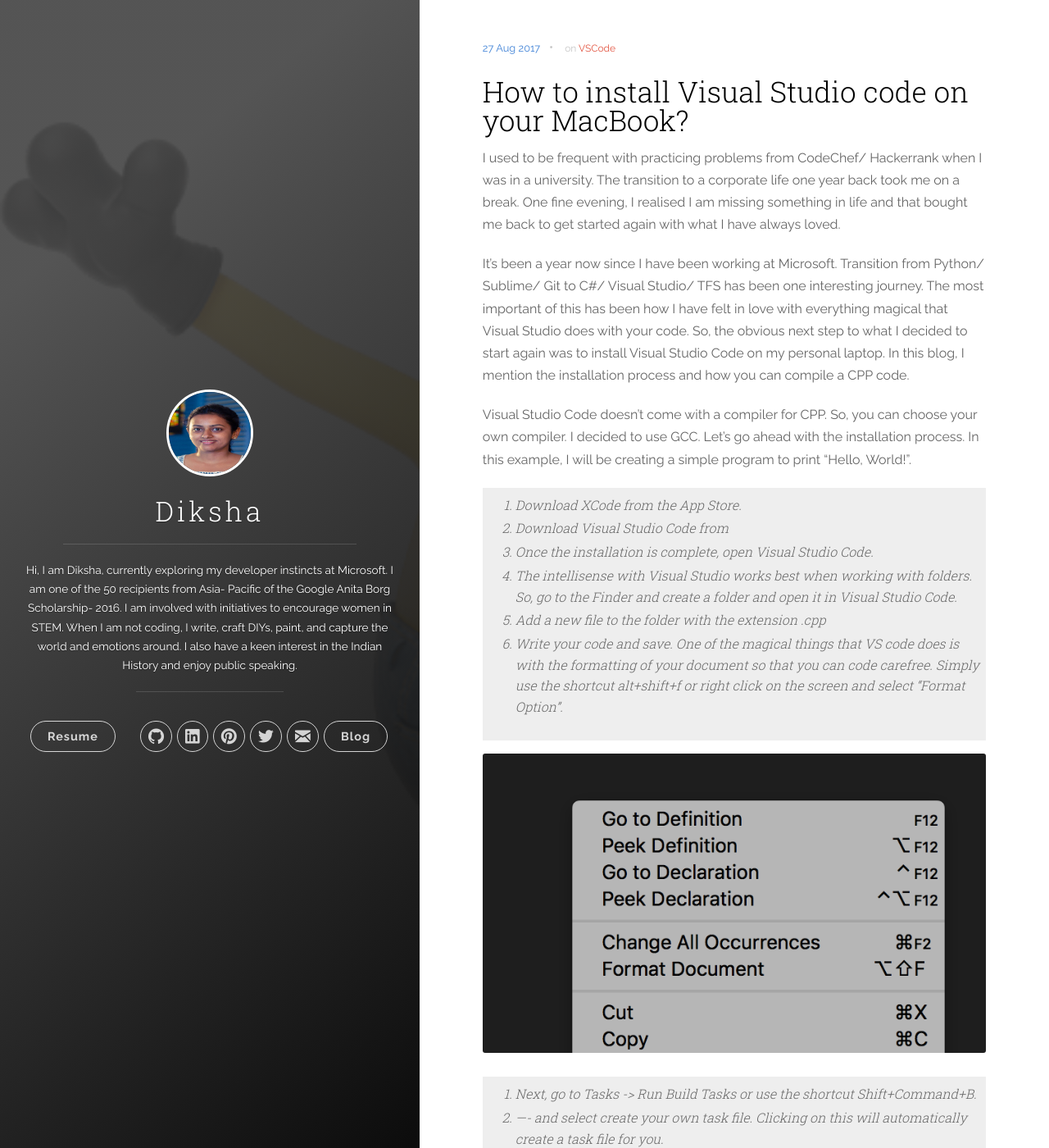
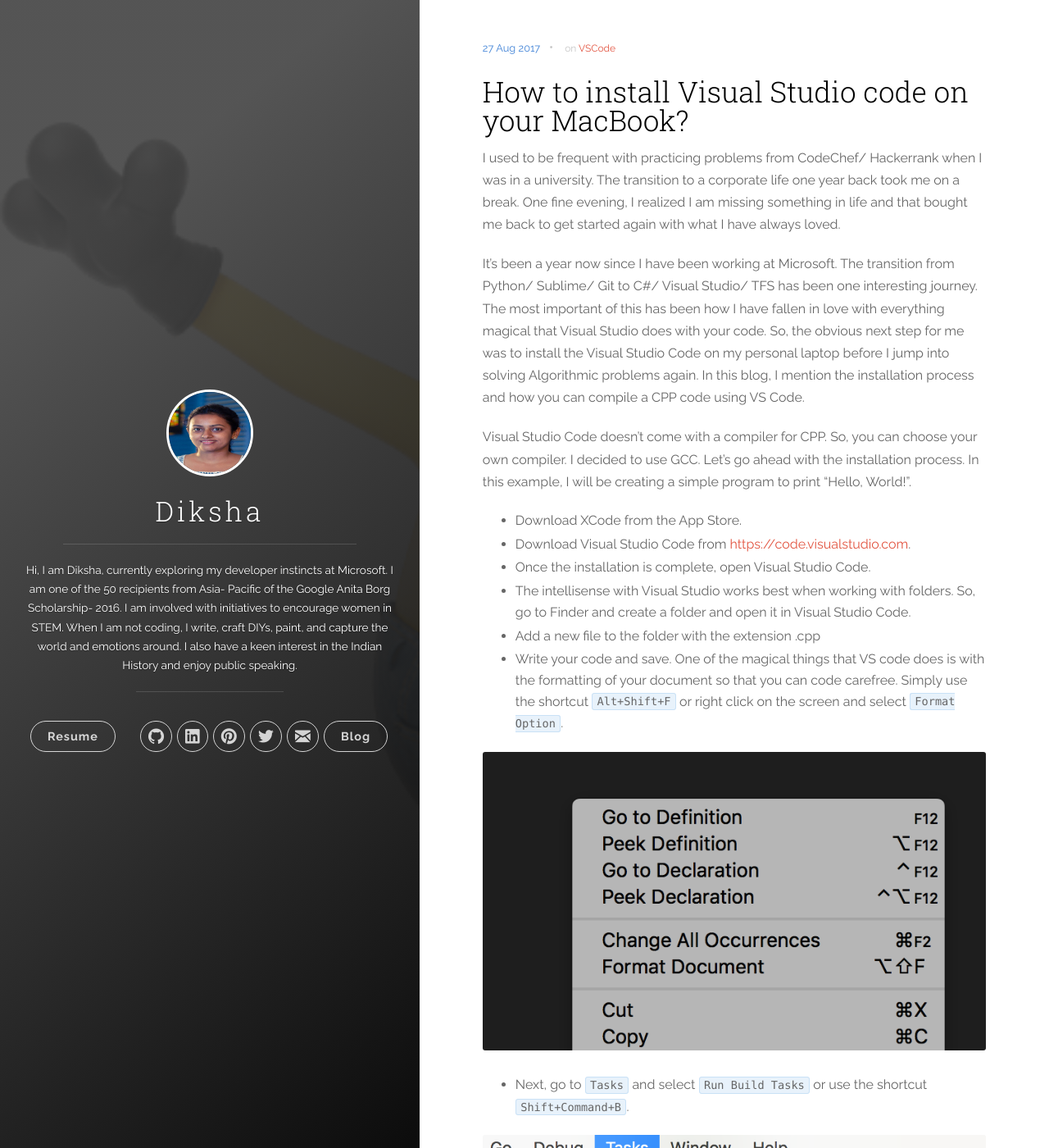
Before and after one commit to Diksha-Rathi/diksha-rathi.github.io, a Jekyll site: the page built from _posts/2017-08-27-Installing-VS-Code-on-MACOS.markdown, in a window 1280 px wide and 1400 px high. Shown: the whole window at 82% size. Built offline with Jekyll 4.4.1, drawn with Linux system fonts in a browser that asks for light colours; nearby versions of some CDN libraries; part of the change alters nothing that is shown; some of the changed text lies outside the part shown.

Commit message:
Add blog on VS Code Installation

`````diff
--- a/_posts/2017-08-27-Installing-VS-Code-on-MACOS.markdown
+++ b/_posts/2017-08-27-Installing-VS-Code-on-MACOS.markdown
@@ -5,28 +5,77 @@ categories: [Microsoft]
 tags: [VSCode]
 ---
 
-I used to be frequent with practicing problems from CodeChef/ Hackerrank when I was in a university. The transition to a corporate life one year back took me on a break. One fine evening, I realised I am missing something in life and that bought me back to get started again with what I have always loved.
+I used to be frequent with practicing problems from CodeChef/ Hackerrank when I was in a university. The transition to a corporate life one year back took me on a break. One fine evening, I realized I am missing something in life and that bought me back to get started again with what I have always loved.
 
-It's been a year now since I have been working at Microsoft. Transition from Python/ Sublime/ Git to C#/ Visual Studio/ TFS has been one interesting journey. The most important of this has been how I have felt in love with everything magical that Visual Studio does with your code. So, the obvious next step to what I decided to start again was to install Visual Studio Code on my personal laptop. In this blog, I mention the installation process and how you can compile a CPP code.
+It's been a year now since I have been working at Microsoft. The transition from Python/ Sublime/ Git to C#/ Visual Studio/ TFS has been one interesting journey. The most important of this has been how I have fallen in love with everything magical that Visual Studio does with your code. So, the obvious next step for me was to install the Visual Studio Code on my personal laptop before I jump into solving Algorithmic problems again. In this blog, I mention the installation process and how you can compile a CPP code using VS Code.
 
 Visual Studio Code doesn't come with a compiler for CPP. So, you can choose your own compiler. I decided to use GCC. Let's go ahead with the installation process. In this example, I will be creating a simple program to print "Hello, World!".
 
-> 1. Download XCode from the App Store.
-> 2. Download Visual Studio Code from
-> 3. Once the installation is complete, open Visual Studio Code.
-> 4. The intellisense with Visual Studio works best when working with folders. So, go to the Finder and create a folder and open it in Visual Studio Code.
-> 5. Add a new file to the folder with the extension .cpp
-> 6. Write your code and save. One of the magical things that VS code does is with the formatting of your document so that you can code carefree. Simply use the shortcut alt+shift+f or right click on the screen and select "Format Option".
+* Download XCode from the App Store.
+* Download Visual Studio Code from [https://code.visualstudio.com](https://code.visualstudio.com).
+* Once the installation is complete, open Visual Studio Code.
+* The intellisense with Visual Studio works best when working with folders. So, go to Finder and create a folder and open it in Visual Studio Code.
+* Add a new file to the folder with the extension .cpp
+* Write your code and save. One of the magical things that VS code does is with the formatting of your document so that you can code carefree. Simply use the shortcut `Alt+Shift+F` or right click on the screen and select `Format Option`.
 
 ![VS-1](https://raw.githubusercontent.com/Diksha-Rathi/diksha-rathi.github.io/master/static/images/blog/VSCode-1.png)
 
-> 7. Next, go to Tasks -> Run Build Tasks or use the shortcut Shift+Command+B.
-> 8. ---- and select create your own task file. Clicking on this will automatically create a task file for you.
-> 9. Next, select the arbitary external command option and edit your task.json file as-
-"command": g++ -g <nameofyourcppfile>.cpp -o <choosenameofyourobjectfile>
-	"group": {
-                "kind": "build",
-                "isDefault": true
-            }
-            This allows you to set this command as the default when you build again.
-> 10.
+* Next, go to `Tasks` and select `Run Build Tasks` or use the shortcut `Shift+Command+B`.
+
+![VS-2](https://raw.githubusercontent.com/Diksha-Rathi/diksha-rathi.github.io/master/static/images/blog/VSCode-2.png)
+
+* This gives the following error window.
+
+![VS-3](https://raw.githubusercontent.com/Diksha-Rathi/diksha-rathi.github.io/master/static/images/blog/VSCode-3.png)
+
+* Click on Configure build task and then select the option Create tasks.json file from the template. Selecting this will automatically create a task file for you.
+
+![VS-4](https://raw.githubusercontent.com/Diksha-Rathi/diksha-rathi.github.io/master/static/images/blog/VSCode-4.png)
+
+* Next, select the arbitrary external command option from the drop-down.
+
+![VS-5](https://raw.githubusercontent.com/Diksha-Rathi/diksha-rathi.github.io/master/static/images/blog/VSCode-5.png)
+
+* In your tasks.json file make the following changes.
+
+```
+"command": g++ -g <nameOfYourCppFile>.cpp -o <ChooseNameOfYourObjectFile>
+"group": {
+            "kind": "build",
+            "isDefault": true
+}
+```
+
+isDefult allows you to set this command as the default when you build again.
+
+* Also, make sure your c_cpp_settings.json file has the correct path to your compiler. If you are using gcc you can find the path using the following command.
+
+```
+which gcc
+````
+
+![VS-9](https://raw.githubusercontent.com/Diksha-Rathi/diksha-rathi.github.io/master/static/images/blog/VSCode-9.png)
+
+* Now, build again and you will see the build was successful and an object file with the name specified in tasks.json can be seen in the VS Code explorer window.
+
+![VS-8](https://raw.githubusercontent.com/Diksha-Rathi/diksha-rathi.github.io/master/static/images/blog/VSCode-8.png)
+
+* In case, you get the following error, then go to `View` and select `Terminal` and run the command as mentioned in the error. Accept the Terms and Conditions of XCode and build again.
+
+![VS-6](https://raw.githubusercontent.com/Diksha-Rathi/diksha-rathi.github.io/master/static/images/blog/VSCode-6.png)
+
+![VS-7](https://raw.githubusercontent.com/Diksha-Rathi/diksha-rathi.github.io/master/static/images/blog/VSCode-7.png)
+
+* Once the object file has been created, open the MAC OS Terminal window and navigate to the object file. Run using the following command as done with gcc.
+
+```
+./<nameOfObjectFile>
+```
+
+This will execute your program successfully.
+
+![VS-10](https://raw.githubusercontent.com/Diksha-Rathi/diksha-rathi.github.io/master/static/images/blog/VSCode-10.png)
+
+I hope you enjoyed reading the blog post and this helps in setting you Visual Studio Code on your machine. Visual Studio is absolutely the best compiler I enjoy using every day.
+
+Happy coding! :)
`````
Also changed, not shown: static/images/blog/VSCode-10.png.
